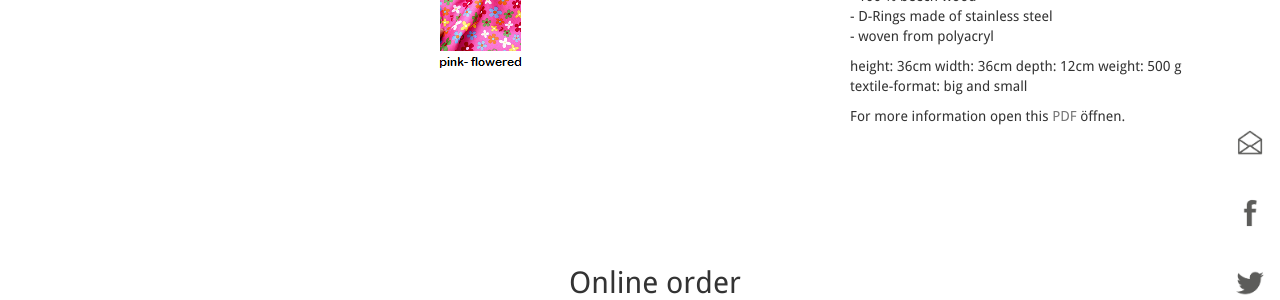
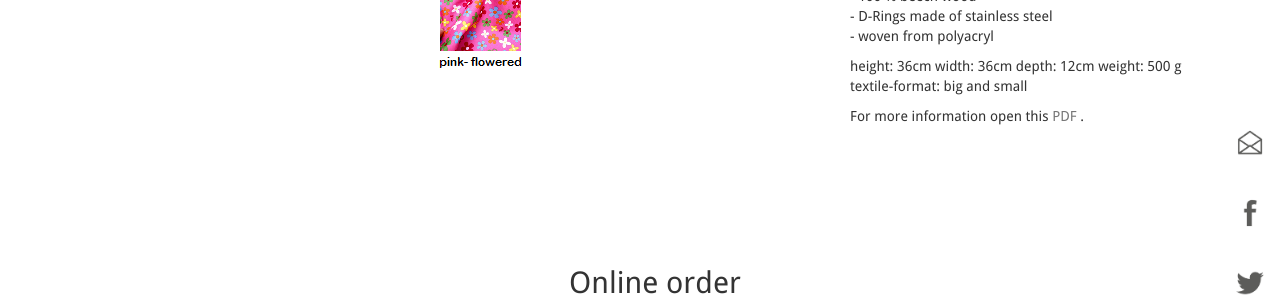
Before and after one commit to bodokaiser/hangload.com, a Jekyll site: the page built from webshop/index.html, in a window 1280 px wide and 900 px high, scrolled down 1377 px. Shown: the part 152-452 px from the top of the window. Built offline with Jekyll 4.4.1, drawn with Linux system fonts in a browser that asks for light colours; nearby versions of some CDN libraries; library files that are not in the unit come from our copies; Markdown is read by kramdown in place of the engine named in the settings.

Commit message:
Update index.html

```diff
--- a/webshop/index.html
+++ b/webshop/index.html
@@ -96,7 +96,7 @@
 color:	black
 </p>
 <p>
-For more information open this <a href="/images/webshop/Produktdatenblatt PE einklappbare Version.pdf"> PDF </a>.
+For more information open this <a href="/images/webshop/product info sheet PE retractable version.pdf"> PDF </a>.
 </p>
 </div>
 </div>
@@ -138,7 +138,7 @@
 textile-format: big and small
 </p>
 <p>
-For more information open this <a href="/images/webshop/Produktdatenblatt Edelstahl mit Banner.pdf"> PDF </a> öffnen.
+For more information open this <a href="/images/webshop/product info sheet stainless steel with banner.pdf"> PDF </a>.
 </p>
 
 </div>
```
Also changed, not shown: other parts of webshop/index.html (+1 -1 lines).
